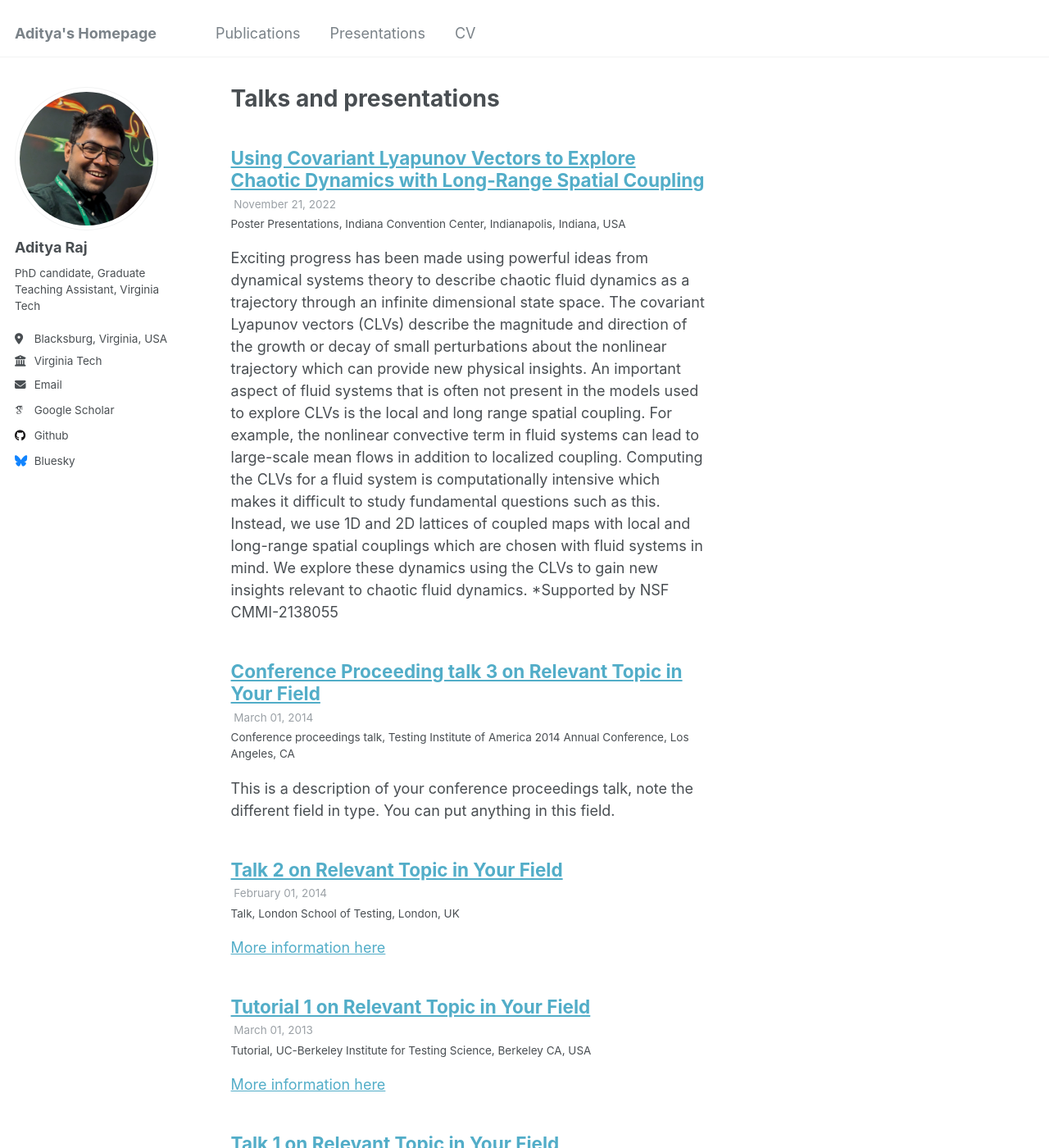
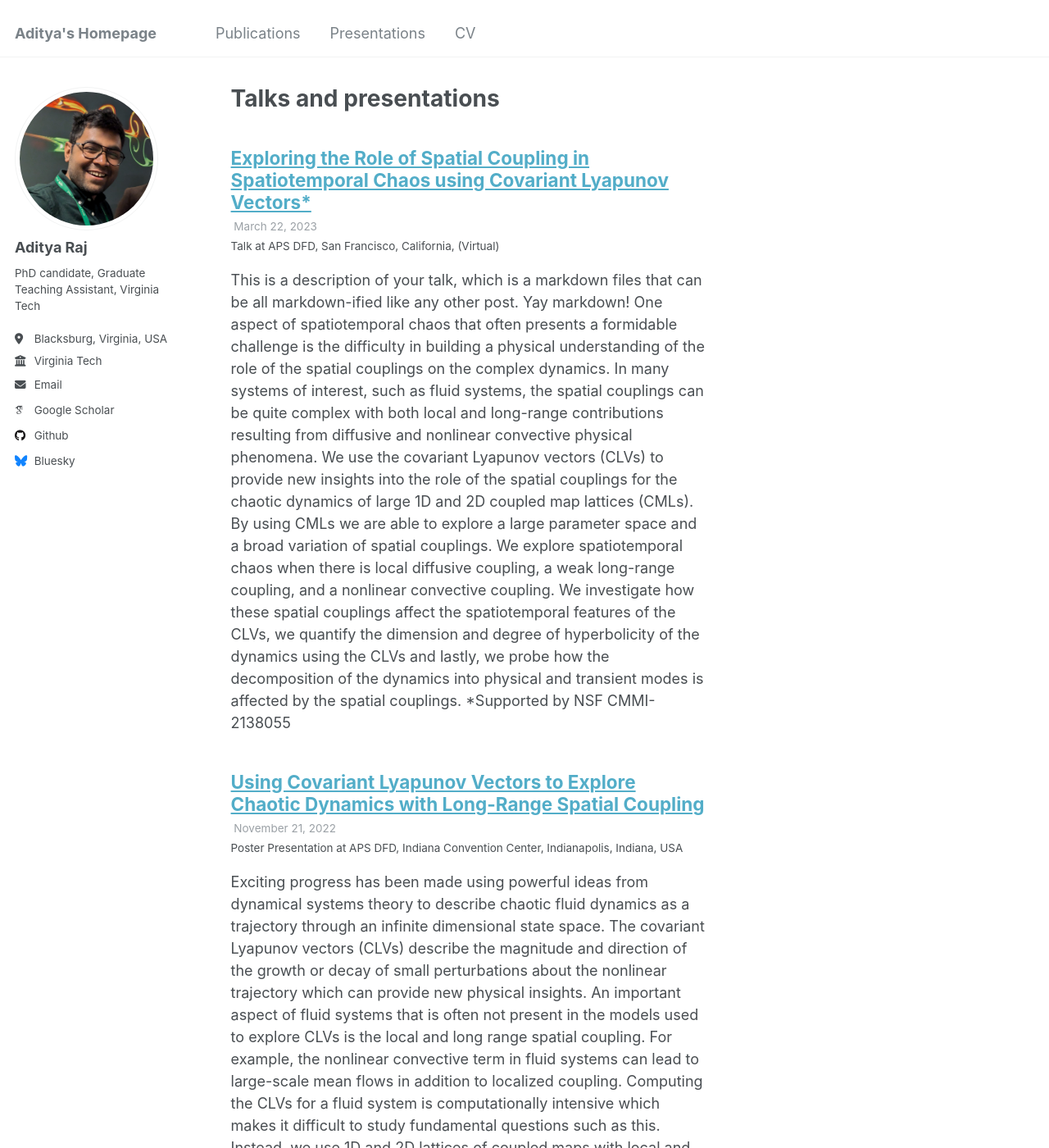
Before and after one commit to Adityafy/adityafy.github.io, a Jekyll site: the page built from _pages/talks.html, in a window 1280 px wide and 1400 px high. Shown: the whole window at 82% size. Built offline with Jekyll 4.4.1, drawn with Linux system fonts in a browser that asks for light colours; some web fonts are replaced; some of the changed text lies outside the part shown.

Commit message:
two talks modified

```diff
--- a/_talks/2012-03-01-talk-1.md
+++ /dev/null
@@ -1,11 +0,0 @@
----
-title: "Talk 1 on Relevant Topic in Your Field"
-collection: talks
-type: "Talk"
-permalink: /talks/2012-03-01-talk-1
-venue: "UC San Francisco, Department of Testing"
-date: 2012-03-01
-location: "San Francisco, California"
----
-
-This is a description of your talk, which is a markdown files that can be all markdown-ified like any other post. Yay markdown!
--- a/_talks/2013-03-01-tutorial-1.md
+++ /dev/null
@@ -1,13 +0,0 @@
----
-title: "Tutorial 1 on Relevant Topic in Your Field"
-collection: talks
-type: "Tutorial"
-permalink: /talks/2013-03-01-tutorial-1
-venue: "UC-Berkeley Institute for Testing Science"
-date: 2013-03-01
-location: "Berkeley CA, USA"
----
-
-[More information here](http://exampleurl.com)
-
-This is a description of your tutorial, note the different field in type. This is a markdown files that can be all markdown-ified like any other post. Yay markdown!
--- a/_talks/2014-02-01-talk-2.md
+++ /dev/null
@@ -1,13 +0,0 @@
----
-title: "Talk 2 on Relevant Topic in Your Field"
-collection: talks
-type: "Talk"
-permalink: /talks/2014-02-01-talk-2
-venue: "London School of Testing"
-date: 2014-02-01
-location: "London, UK"
----
-
-[More information here](http://example2.com)
-
-This is a description of your talk, which is a markdown files that can be all markdown-ified like any other post. Yay markdown!
--- a/_talks/2014-03-01-talk-3.md
+++ /dev/null
@@ -1,11 +0,0 @@
----
-title: "Conference Proceeding talk 3 on Relevant Topic in Your Field"
-collection: talks
-type: "Conference proceedings talk"
-permalink: /talks/2014-03-01-talk-3
-venue: "Testing Institute of America 2014 Annual Conference"
-date: 2014-03-01
-location: "Los Angeles, CA"
----
-
-This is a description of your conference proceedings talk, note the different field in type. You can put anything in this field.
--- a/_talks/2022-11-21-pp-1.md
+++ b/_talks/2022-11-21-pp-1.md
@@ -1,7 +1,7 @@
 ---
 title: "Using Covariant Lyapunov Vectors to Explore Chaotic Dynamics with Long-Range Spatial Coupling"
 collection: talks
-type: "Poster Presentations"
+type: "Poster Presentation at APS DFD"
 permalink: /talks/2022-11-21-pp-1
 venue: "Indiana Convention Center"
 date: 2022-11-21
@@ -10,3 +10,5 @@ location: "Indianapolis, Indiana, USA"
 
 Exciting progress has been made using powerful ideas from dynamical systems theory to describe chaotic fluid dynamics as a trajectory through an infinite dimensional state space. The covariant Lyapunov vectors (CLVs) describe the magnitude and direction of the growth or decay of small perturbations about the nonlinear trajectory which can provide new physical insights. An important aspect of fluid systems that is often not present in the models used to explore CLVs is the local and long range spatial coupling. For example, the nonlinear convective term in fluid systems can lead to large-scale mean flows in addition to localized coupling. Computing the CLVs for a fluid system is computationally intensive which makes it difficult to study fundamental questions such as this. Instead, we use 1D and 2D lattices of coupled maps with local and long-range spatial couplings which are chosen with fluid systems in mind. We explore these dynamics using the CLVs to gain new insights relevant to chaotic fluid dynamics.
 *Supported by NSF CMMI-2138055
+
+[APS page](https://meetings.aps.org/Meeting/MAR23/Session/YY01.2)
--- /dev/null
+++ b/_talks/2023-03-22-talk-1.md
@@ -0,0 +1,15 @@
+---
+title: "Exploring the Role of Spatial Coupling in Spatiotemporal Chaos using Covariant Lyapunov Vectors*"
+collection: talks
+type: "Talk at APS DFD"
+permalink: /talks/2023-03-22-talk-1
+venue: "San Francisco, California"
+date: 2023-03-22
+location: "(Virtual)"
+---
+
+This is a description of your talk, which is a markdown files that can be all markdown-ified like any other post. Yay markdown!
+One aspect of spatiotemporal chaos that often presents a formidable challenge is the difficulty in building a physical understanding of the role of the spatial couplings on the complex dynamics. In many systems of interest, such as fluid systems, the spatial couplings can be quite complex with both local and long-range contributions resulting from diffusive and nonlinear convective physical phenomena. We use the covariant Lyapunov vectors (CLVs) to provide new insights into the role of the spatial couplings for the chaotic dynamics of large 1D and 2D coupled map lattices (CMLs). By using CMLs we are able to explore a large parameter space and a broad variation of spatial couplings. We explore spatiotemporal chaos when there is local diffusive coupling, a weak long-range coupling, and a nonlinear convective coupling. We investigate how these spatial couplings affect the spatiotemporal features of the CLVs, we quantify the dimension and degree of hyperbolicity of the dynamics using the CLVs and lastly, we probe how the decomposition of the dynamics into physical and transient modes is affected by the spatial couplings.
+*Supported by NSF CMMI-2138055
+
+[APS page](https://meetings.aps.org/Meeting/DFD22/Session/S01.152)
```
